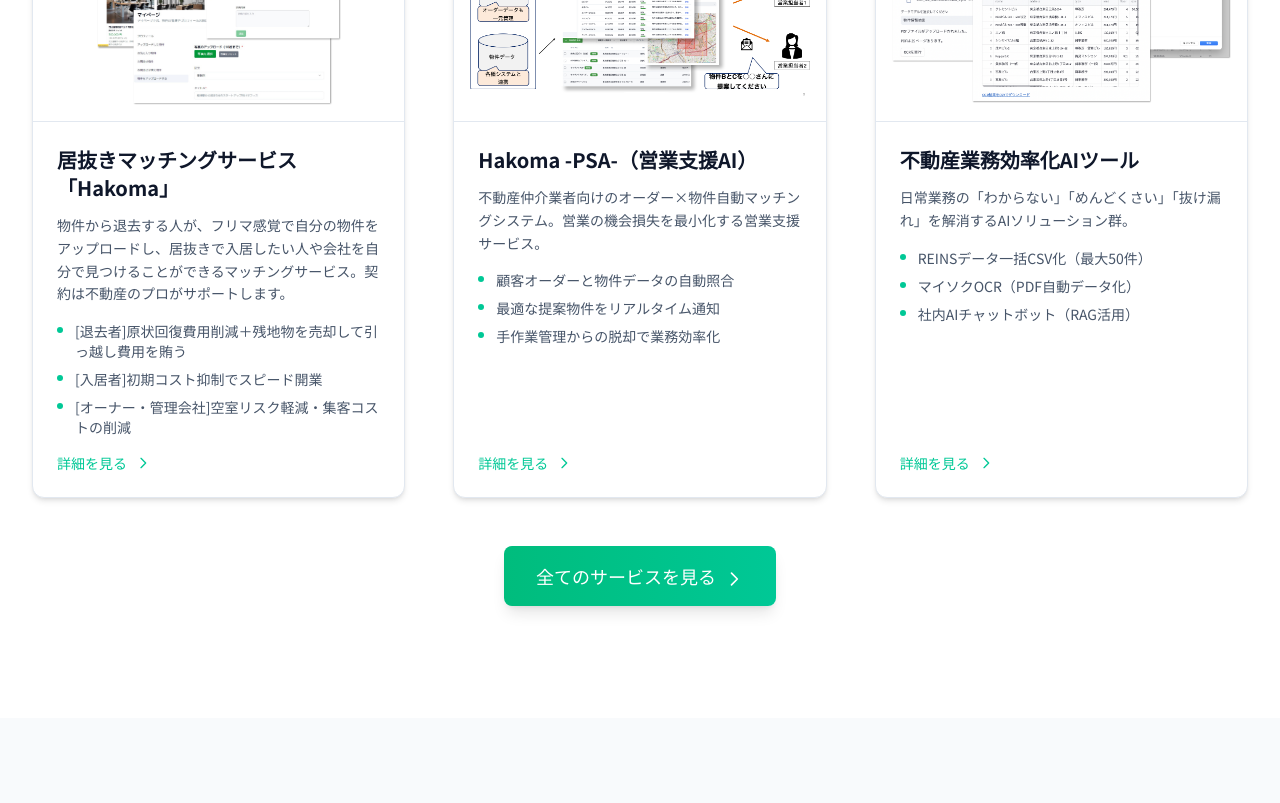
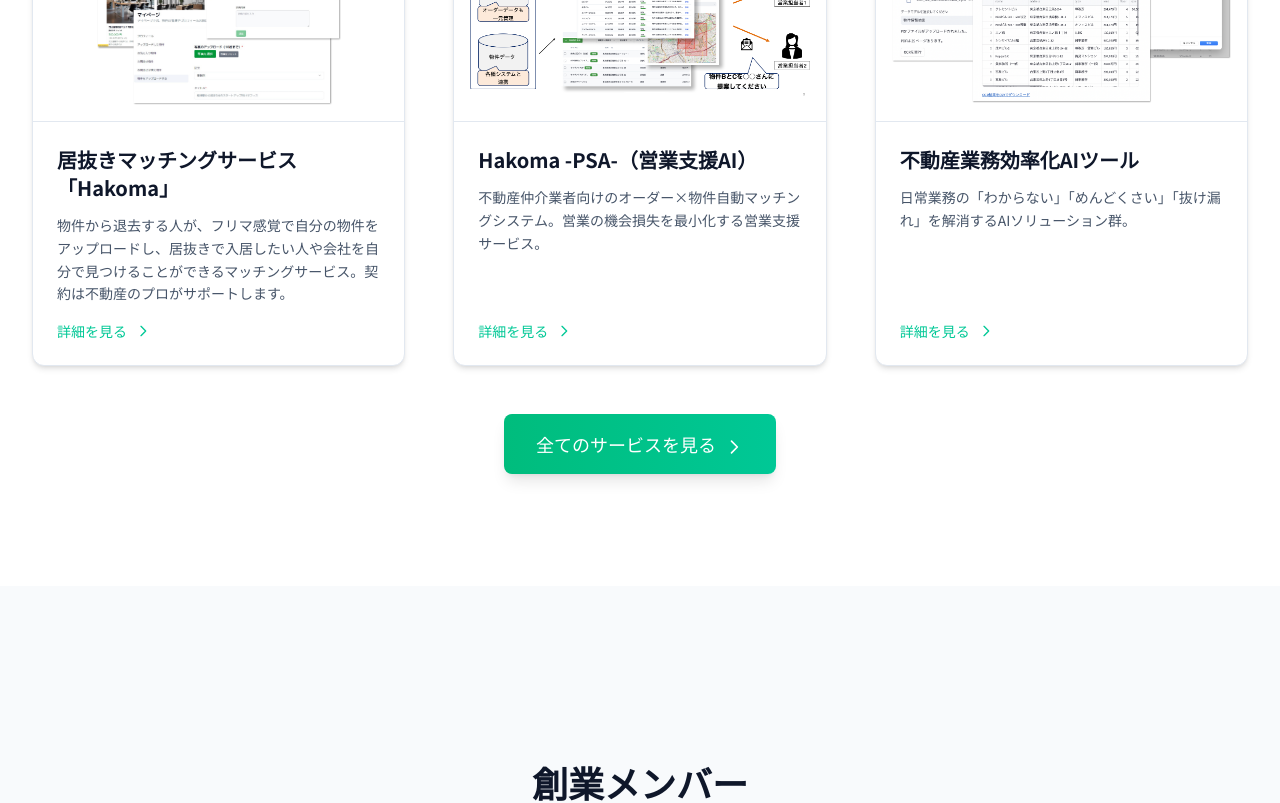
Before and after one commit to realable-Inc/realable-hp, a Next.js app: page / in a window 1280 px wide. Shown: the part 3700-4503 px from the top of the page. Built offline with nearby package versions, Linux system fonts and the light colour scheme.

Commit message:
サービスカードのバレットポイント削除

```diff
--- a/src/components/ServiceCard.tsx
+++ b/src/components/ServiceCard.tsx
@@ -51,18 +51,6 @@ export default function ServiceCard({ service }: ServiceCardProps) {
             {service.description}
           </p>
 
-          {/* Features list if available */}
-          {service.features && service.features.length > 0 && (
-            <ul className="space-y-2 text-sm text-slate-600 mb-4">
-              {service.features.map((feature, index) => (
-                <li key={index} className="flex items-start">
-                  <div className="w-1.5 h-1.5 bg-emerald-600 rounded-full mr-3 mt-1.5 flex-shrink-0"></div>
-                  <span>{feature}</span>
-                </li>
-              ))}
-            </ul>
-          )}
-
           {/* Call to Action */}
           <div className="flex items-center text-emerald-600 font-medium text-sm group-hover:text-emerald-700 transition-colors mt-auto">
             詳細を見る
```
